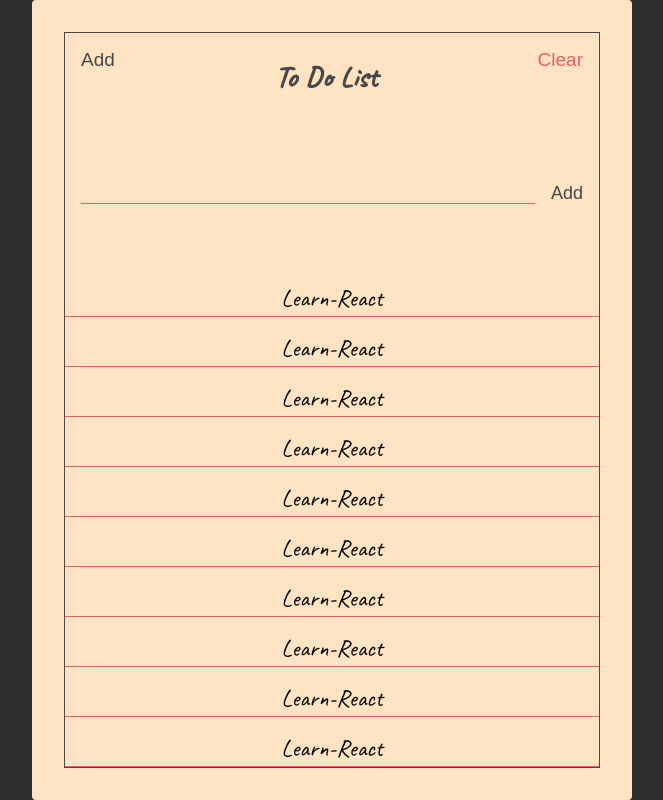
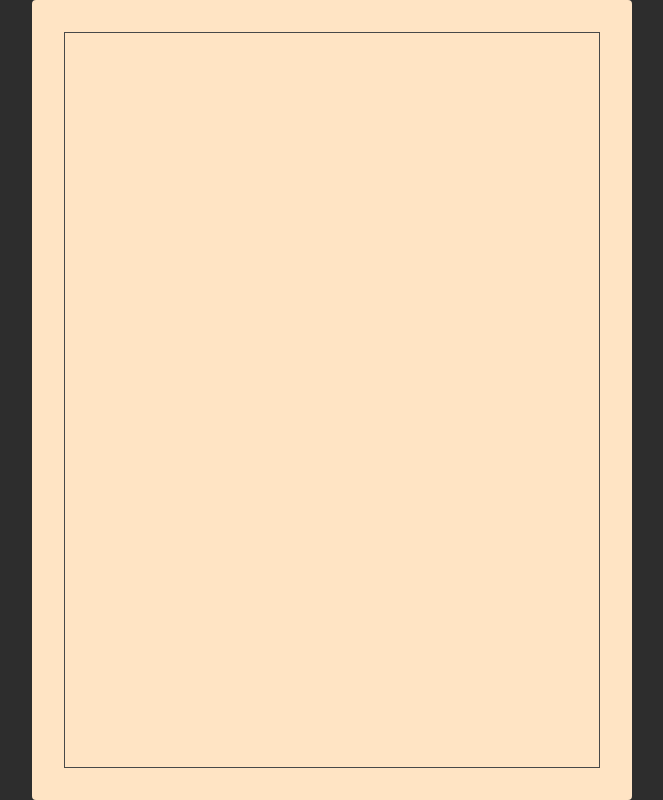
Before and after one commit to Cindyap-zz/react-todolist, a React (Create React App) app: page / in a window 1280 px wide. Shown: the whole page, without its empty margins (308-971 px from the left). Built offline with nearby package versions, Linux system fonts and the light colour scheme; a web font is replaced by a local one.

Commit message:
migrating to react

```diff
--- a/public/index.html
+++ b/public/index.html
@@ -23,65 +23,5 @@
   </head>
   <body>
     <div id="root"></div>
-
-    <script type="text/babel">
-      class App extends React.Component {
-        render() {
-          return (
-            <div class="container">
-              <div class="frame">
-                <section class="header">
-                  <button class="header-bttn main-black-color">Add</button>
-                  <h1 class="header-tittle">To Do List</h1>
-                  <button class="header-bttn main-red-color">Clear</button>
-                </section>
-
-                <section class="add">
-                  <form class="add-form">
-                    <input class="add-input" type="text" />
-                    <button class="add-bttn main-black-color">Add</button>
-                  </form>
-                </section>
-
-                <section class="todos">
-                  <div class="todo">
-                    <span class="todotext">Learn-React</span>
-                  </div>
-                  <div class="todo">
-                    <span class="todotext">Learn-React</span>
-                  </div>
-                  <div class="todo">
-                    <span class="todotext">Learn-React</span>
-                  </div>
-                  <div class="todo">
-                    <span class="todotext">Learn-React</span>
-                  </div>
-                  <div class="todo">
-                    <span class="todotext">Learn-React</span>
-                  </div>
-                  <div class="todo">
-                    <span class="todotext">Learn-React</span>
-                  </div>
-                  <div class="todo">
-                    <span class="todotext">Learn-React</span>
-                  </div>
-                  <div class="todo">
-                    <span class="todotext">Learn-React</span>
-                  </div>
-                  <div class="todo">
-                    <span class="todotext">Learn-React</span>
-                  </div>
-                  <div class="todo">
-                    <span class="todotext">Learn-React</span>
-                  </div>
-                </section>
-              </div>
-            </div>
-          );
-        }
-      }
-
-      ReactDOM.render(<App />, document.getElementById("root"));
-    </script>
   </body>
 </html>
--- a/src/components/Paper.jsx
+++ b/src/components/Paper.jsx
@@ -9,7 +9,7 @@ const Paper = ({ childern }) => {
   );
 };
 
-Paper.PropTypes = {
+Paper.propTypes = {
   childern: PropTypes.oneOfType([
     PropTypes.arrayOf(PropTypes.node),
     PropTypes.node
```
